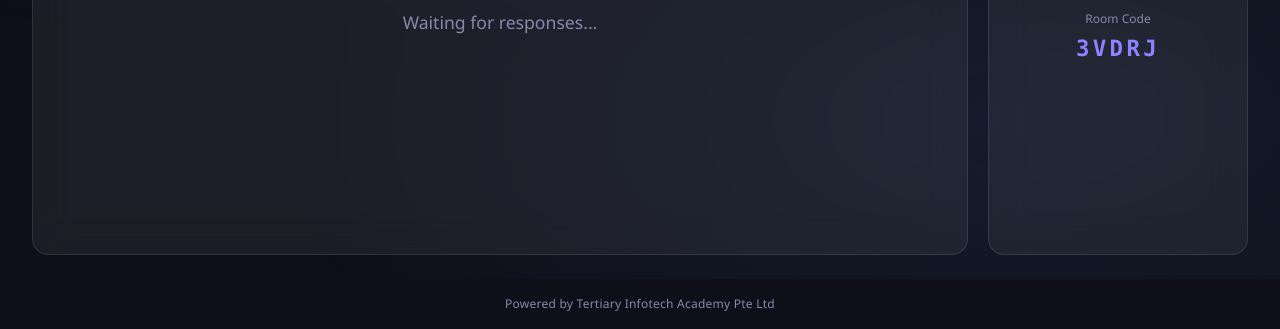
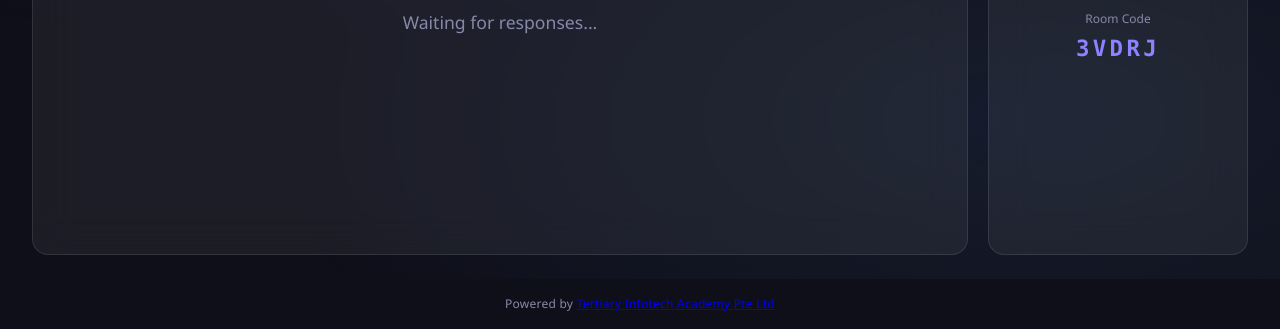
Before and after one commit to alfredang/wordcloud, a plain HTML site: page index.html in a window 1280 px wide. Shown: the part 521-850 px from the top of the page. Drawn offline with nearby package versions, Linux system fonts and the light colour scheme.

Commit message:
feat: link Tertiary Infotech Academy to website in footer
Co-Authored-By: Claude Opus 4.6 (1M context) <noreply@anthropic.com>

```diff
--- a/index.html
+++ b/index.html
@@ -110,7 +110,7 @@
      or use the local dev server script below
 -->
 <footer class="site-footer">
-  Powered by Tertiary Infotech Academy Pte Ltd
+  Powered by <a href="https://www.tertiarycourses.com.sg/" target="_blank" rel="noopener noreferrer">Tertiary Infotech Academy Pte Ltd</a>
 </footer>
 
 <script src="firebase-config.js"></script>
```
